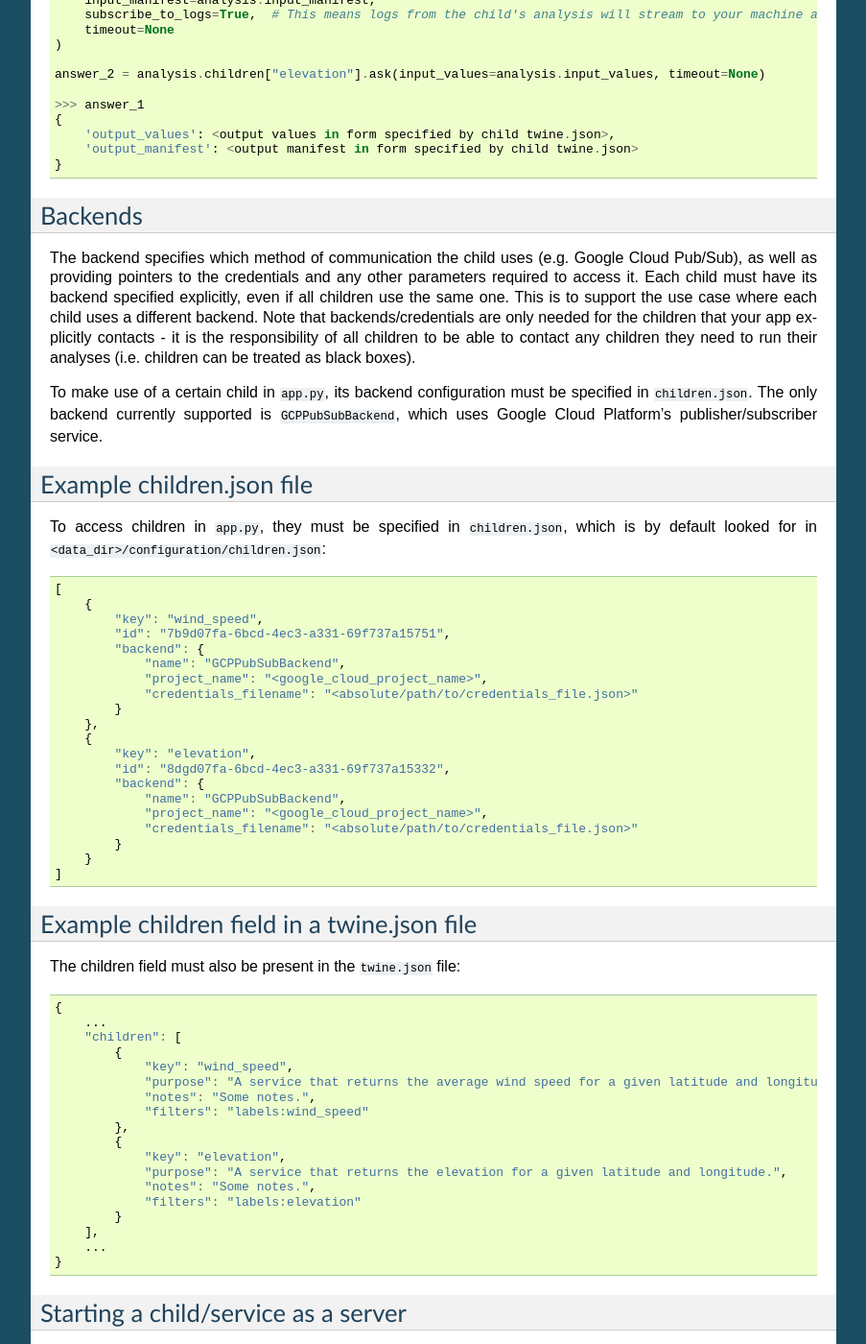
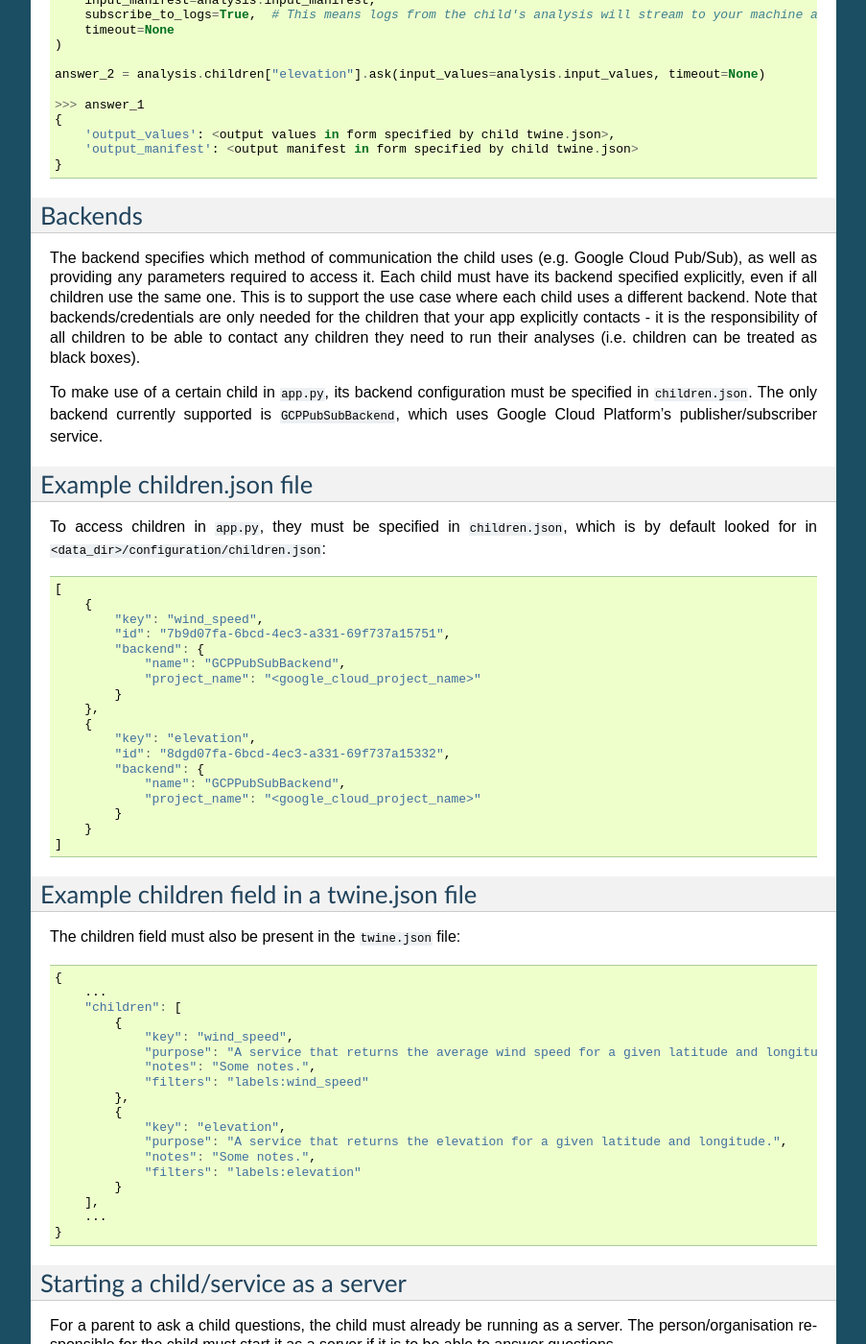
Before and after one commit to octue/octue-sdk-python, a Sphinx documentation site: the page built from docs/source/child_services.rst, in a window 1280 px wide and 1400 px high, scrolled down 796 px. Shown: the whole window at 96% size, without its empty margins (198-1101 px from the left). Built offline with Sphinx 7.4.7, drawn with Linux system fonts in a browser that asks for light colours.

Commit message:
DOC: Update docs about service backends

```diff
--- a/docs/source/child_services.rst
+++ b/docs/source/child_services.rst
@@ -61,11 +61,10 @@ Backends
 --------
 
 The backend specifies which method of communication the child uses (e.g. Google Cloud Pub/Sub), as well as providing
-pointers to the credentials and any other parameters required to access it. Each child must have its backend
-specified explicitly, even if all children use the same one. This is to support the use case where each child uses a
-different backend. Note that backends/credentials are only needed for the children that your app explicitly contacts -
-it is the responsibility of all children to be able to contact any children they need to run their analyses (i.e.
-children can be treated as black boxes).
+any parameters required to access it. Each child must have its backend specified explicitly, even if all children use
+the same one. This is to support the use case where each child uses a different backend. Note that backends/credentials
+are only needed for the children that your app explicitly contacts - it is the responsibility of all children to be
+able to contact any children they need to run their analyses (i.e. children can be treated as black boxes).
 
 To make use of a certain child in ``app.py``, its backend configuration must be specified in ``children.json``. The only
 backend currently supported is ``GCPPubSubBackend``, which uses Google Cloud Platform's publisher/subscriber service.
@@ -86,8 +85,7 @@ To access children in ``app.py``, they must be specified in ``children.json``, w
             "id": "7b9d07fa-6bcd-4ec3-a331-69f737a15751",
             "backend": {
                 "name": "GCPPubSubBackend",
-                "project_name": "<google_cloud_project_name>",
-                "credentials_filename": "<absolute/path/to/credentials_file.json>"
+                "project_name": "<google_cloud_project_name>"
             }
         },
         {
@@ -95,8 +93,7 @@ To access children in ``app.py``, they must be specified in ``children.json``, w
             "id": "8dgd07fa-6bcd-4ec3-a331-69f737a15332",
             "backend": {
                 "name": "GCPPubSubBackend",
-                "project_name": "<google_cloud_project_name>",
-                "credentials_filename": "<absolute/path/to/credentials_file.json>"
+                "project_name": "<google_cloud_project_name>"
             }
         }
     ]
--- a/docs/source/cloud_storage_advanced_usage.rst
+++ b/docs/source/cloud_storage_advanced_usage.rst
@@ -106,8 +106,8 @@ To use any of the methods above, valid Google Cloud Storage credentials are need
 provide them:
 
 1. Provide no credentials to the storage client (which by default uses Octue-managed credentials from the environment)
-   while providing an environment variable ``GOOGLE_APPLICATION_CREDENTIALS`` containing either the path to or contents
-   of a service account JSON file.
+   while providing an environment variable ``GOOGLE_APPLICATION_CREDENTIALS`` containing the path to a service account
+   JSON file.
 
 2. Advanced users of Google Cloud may choose to provide an instance of ``google.auth.credentials.Credentials`` as the
    credentials parameter of the storage client, opening up a more diverse array of credential possibilities.
```
